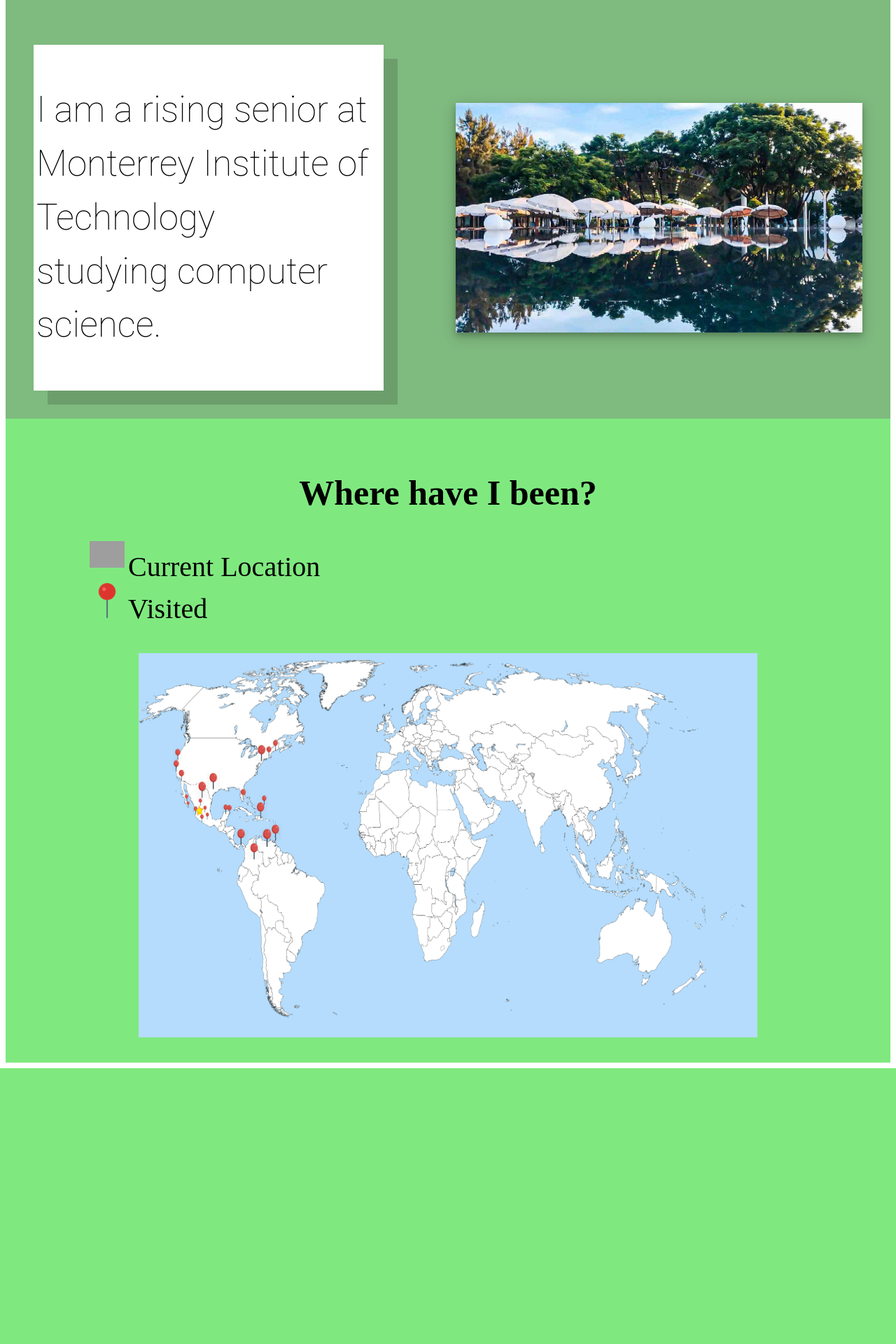
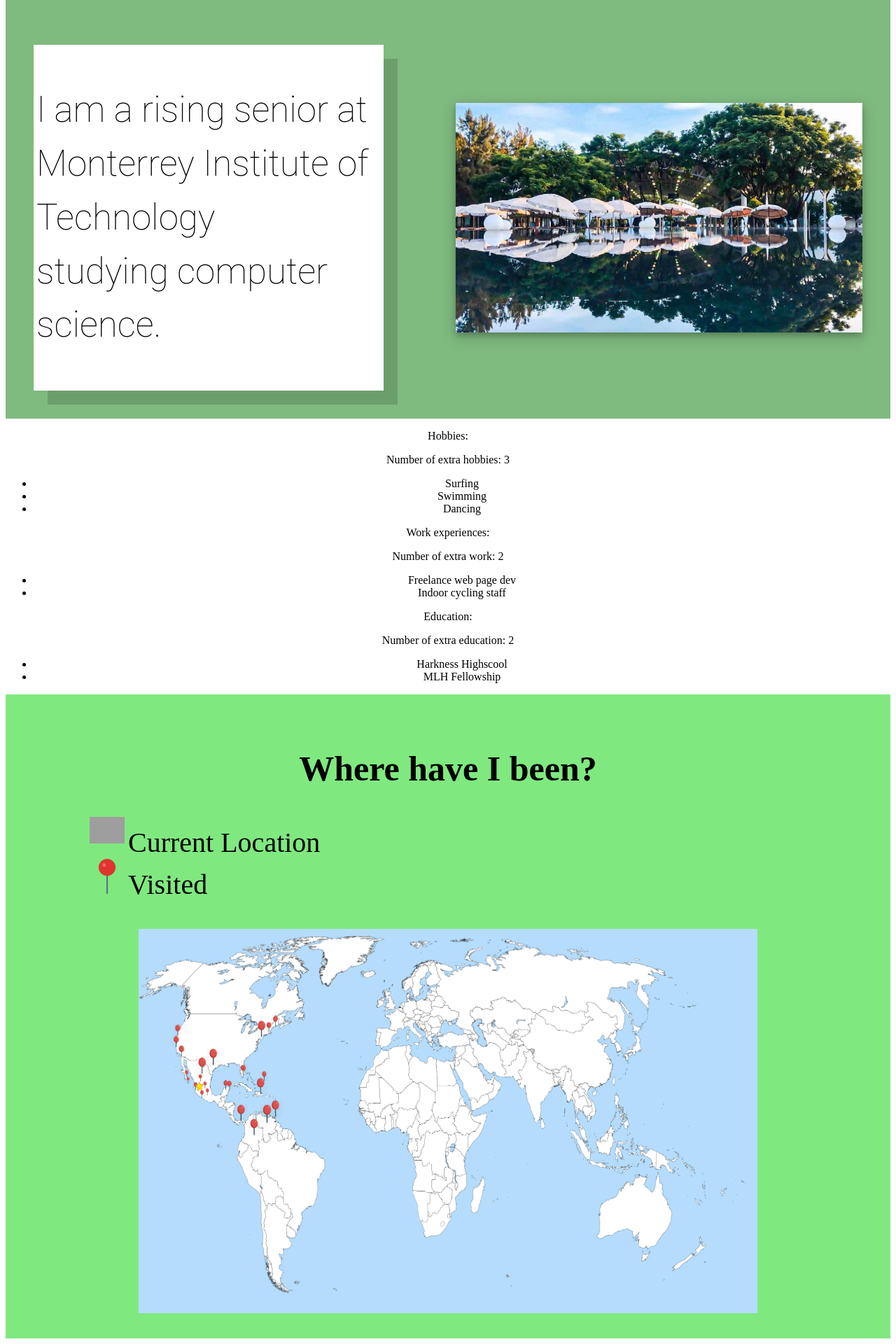
Before and after one commit to MLH-Fellowship/project-ssquad, a Flask app: page /aboutSebas in a window 1280 px wide; the page is wider, and only the part inside the window is pictured. Shown: the part 2198-4118 px from the top of that part at 70% size. Before the commit the page ends 3724 px from the top of that part, so only its background shows below. Run offline with Flask 2, Linux system fonts and the light colour scheme; grey boxes are pictures that could not be loaded.

Commit message:
Added template section and render args

```diff
--- a/app/__init__.py
+++ b/app/__init__.py
@@ -16,7 +16,9 @@ def index():
 #Sebastian's Functions
 @app.route('/aboutSebas')
 def sebasProfile():
-    return render_template('sebastian.html', url=os.getenv("URL"))
+    return render_template('sebastian.html', extra_hobbies="Hobbies", hobby_list=["Surfing","Swimming","Dancing"],
+    extra_work="Work experiences", work_list=["Freelance web page dev","Indoor cycling staff"],
+    extra_education="Education",education_list=["Harkness Highscool", "MLH Fellowship"])
 
 @app.endpoint("sebasWork")
 def sebasWork():
@@ -34,11 +36,17 @@ def sebasEducation():
 def sebasTravel():
     return render_template('sebastian.html', scrollToAnchor='travel')
 
+@app.route('/jinjaTest')
+def jinjTest():
+    return render_template('extraTemplate.html', url=os.getenv("URL"), my_string="Wheeeee!", my_list=[0,1,2,3,4,5])
+
 #Endpoints
 app.add_url_rule("/aboutSebas-work", endpoint="sebasWork")
 app.add_url_rule("/aboutSebas-hobbies", endpoint="sebasHobbies")
 app.add_url_rule("/aboutSebas-education", endpoint="sebasEducation")
 app.add_url_rule("/aboutSebas-travel", endpoint="sebasTravel")
+
+
 
 #Sally's Functions
 @app.route('/aboutSally')
--- a/app/static/styles/aboutSebas.css
+++ b/app/static/styles/aboutSebas.css
@@ -224,6 +224,12 @@
     padding: 2vh;
 }
 
+/* jinja section */
+#extra-jinja{
+    text-align: center;
+}
+
+
 /* Travel section */
 #travel{
     min-height: 115vh;
--- a/app/templates/sebastian.html
+++ b/app/templates/sebastian.html
@@ -180,6 +180,30 @@
             </div>
         </div>
     </section>
+    <!--Jinja section-->
+    <section id="extra-jinja">
+        <p> {{extra_hobbies}}:</p>
+        <p>Number of extra hobbies: {{hobby_list|length}}</p>
+        <ul>
+        {% for n in hobby_list %}
+        <li>{{n}}</li>
+        {% endfor %}
+        </ul>
+        <p> {{extra_work}}:</p>
+        <p>Number of extra work: {{work_list|length}}</p>
+        <ul>
+        {% for n in work_list %}
+        <li>{{n}}</li>
+        {% endfor %}
+        </ul>
+        <p> {{extra_education}}:</p>
+        <p>Number of extra education: {{education_list|length}}</p>
+        <ul>
+        {% for n in education_list %}
+        <li>{{n}}</li>
+        {% endfor %}
+        </ul>
+    </section>
     <!--Travel section-->
     <section id="travel">
         <div id="travel-sec-title">Where have I been?</div>
@@ -191,6 +215,7 @@
         </div>
         <img id="map" src="./static/img/placesVisited.jpg">
     </section>
+
     {% if scrollToAnchor %}
     <script>
         document.addEventListener("DOMContentLoaded", function() {
```
Also changed, not shown: app/templates/extraTemplate.html (added, +14 -0 lines).
